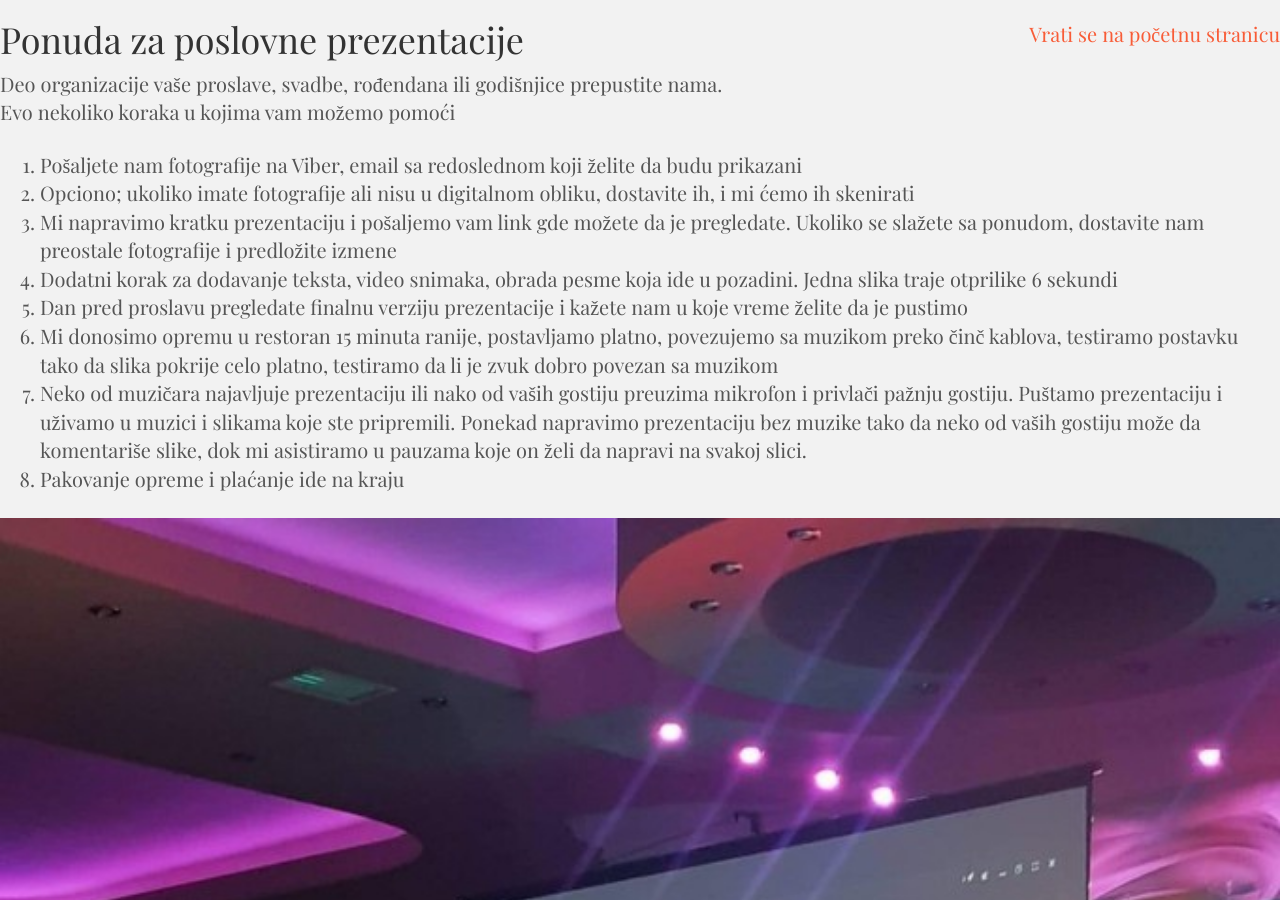
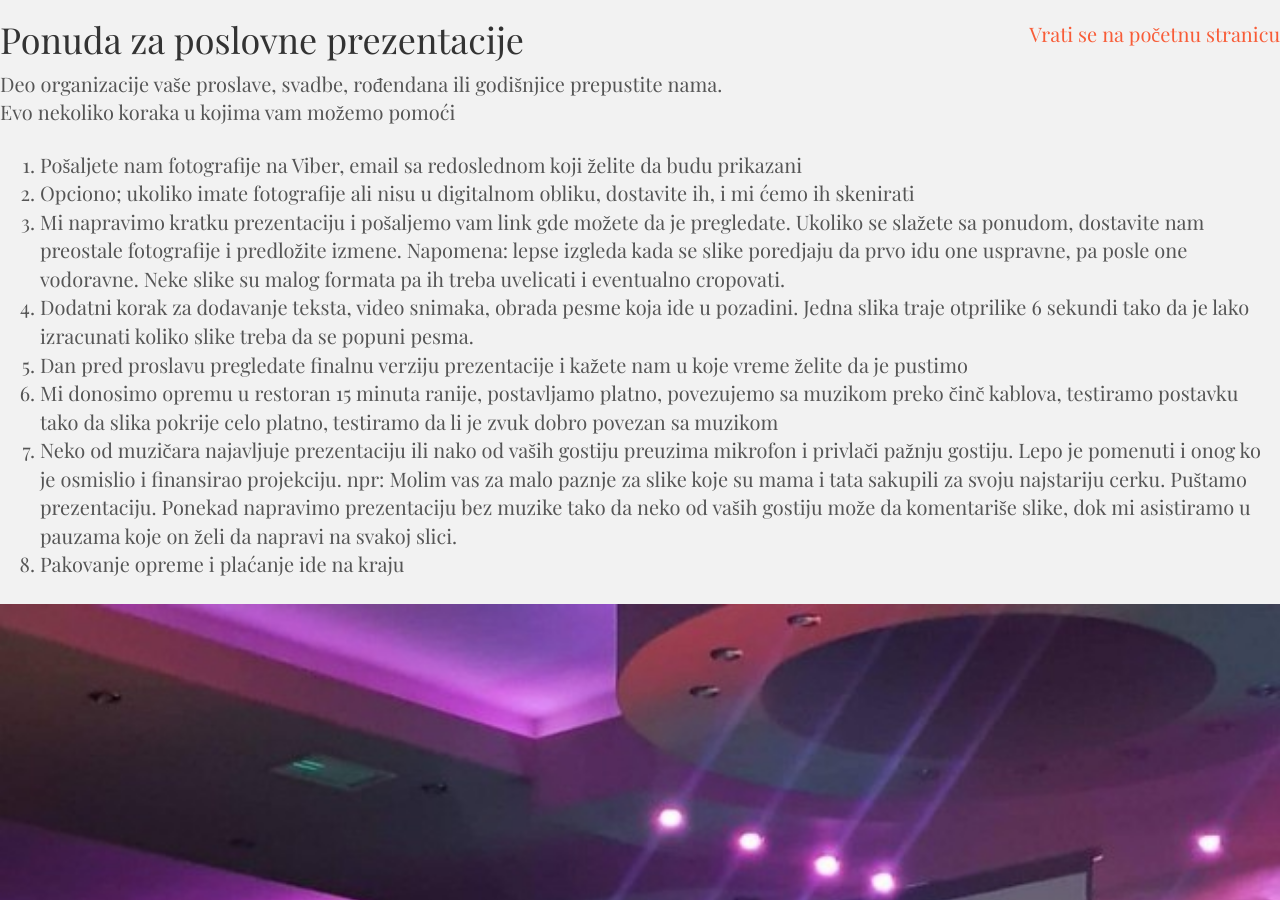
Before and after one commit to kulakajak/iznajmiprojektornovisad, a Jekyll site: the page built from ponuda-za-proslave.html, in a window 1280 px wide and 900 px high. Built offline with Jekyll 4.4.1, drawn with Linux system fonts in a browser that asks for light colours; nearby versions of some CDN libraries; some web fonts are replaced.

```diff
--- a/ponuda-za-proslave.html
+++ b/ponuda-za-proslave.html
@@ -17,23 +17,28 @@ layout: default
       Opciono; ukoliko imate fotografije ali nisu u digitalnom obliku, dostavite ih, i mi ćemo ih skenirati
     </li>
     <li>
-    Mi napravimo kratku prezentaciju i pošaljemo vam link gde možete da je pregledate. Ukoliko se slažete sa ponudom, dostavite nam preostale fotografije i
-    predložite izmene
+      Mi napravimo kratku prezentaciju i pošaljemo vam link gde možete da je pregledate. Ukoliko se slažete sa ponudom, dostavite nam preostale fotografije i
+    predložite izmene.
+      Napomena: lepse izgleda kada se slike poredjaju da prvo idu one uspravne, pa posle one vodoravne. Neke slike su malog formata pa ih treba uvelicati i
+      eventualno cropovati.
     </li>
     <li>
-    Dodatni korak za dodavanje teksta, video snimaka, obrada pesme koja ide u pozadini. Jedna slika traje otprilike 6 sekundi
+      Dodatni korak za dodavanje teksta, video snimaka, obrada pesme koja ide u pozadini. Jedna slika traje otprilike 6 sekundi tako da je lako izracunati
+      koliko slike treba da se popuni pesma.
     </li>
     <li>
-    Dan pred proslavu pregledate finalnu verziju prezentacije i kažete nam u koje vreme želite da je pustimo
+      Dan pred proslavu pregledate finalnu verziju prezentacije i kažete nam u koje vreme želite da je pustimo
     </li>
     <li>
-    Mi donosimo opremu u restoran 15 minuta ranije, postavljamo platno, povezujemo sa muzikom preko činč kablova, testiramo postavku tako da slika pokrije celo
-    platno, testiramo da li je zvuk dobro povezan sa muzikom
+      Mi donosimo opremu u restoran 15 minuta ranije, postavljamo platno, povezujemo sa muzikom preko činč kablova, testiramo postavku tako da slika pokrije
+      celo platno, testiramo da li je zvuk dobro povezan sa muzikom
     </li>
     <li>
-    Neko od muzičara najavljuje prezentaciju ili nako od vaših gostiju preuzima mikrofon i privlači pažnju gostiju. Puštamo prezentaciju i uživamo u muzici i
-    slikama koje ste pripremili. Ponekad napravimo prezentaciju bez muzike tako da neko od vaših gostiju može da komentariše slike, dok mi asistiramo u pauzama koje on
-    želi da napravi na svakoj slici.
+      Neko od muzičara najavljuje prezentaciju ili nako od vaših gostiju preuzima mikrofon i privlači pažnju gostiju.
+      Lepo je pomenuti i onog ko je osmislio i finansirao projekciju. npr: Molim vas za malo paznje za slike koje su mama i tata sakupili za svoju najstariju
+      cerku.
+      Puštamo prezentaciju.
+      Ponekad napravimo prezentaciju bez muzike tako da neko od vaših gostiju može da komentariše slike, dok mi asistiramo u pauzama koje on želi da napravi na svakoj slici.
     </li>
     <li>
     Pakovanje opreme i plaćanje ide na kraju
```
Also changed, not shown: index.html (+12 -1 lines), ponuda-za-ispracaje.html (added, +8 -0 lines), ponuda-za-karaoke.html (added, +11 -0 lines), 1 other file.
